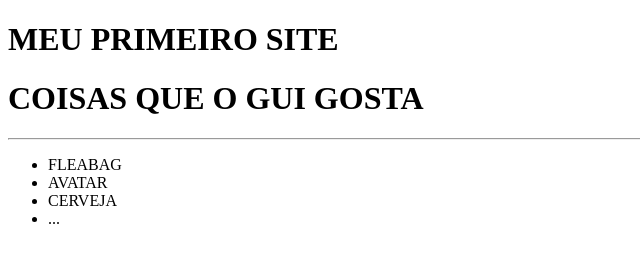
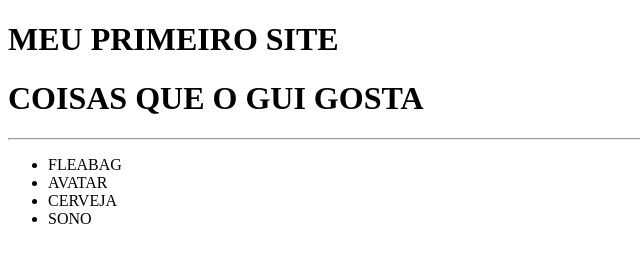
Before and after one commit to klevklevklev/scm, a plain HTML site: page index.html in a window 1280 px wide. Shown: the full height of the page, 0-640 px from the left. Drawn offline with Linux system fonts and the light colour scheme.

Commit message:
Adicionando o arquivo

```diff
--- a/index.html
+++ b/index.html
@@ -15,7 +15,7 @@
         <li>FLEABAG</li>
         <li>AVATAR</li>
         <li>CERVEJA</li>
-        <li>...</li>
+        <li>SONO</li>
     </ul>
 </body>
 
```
